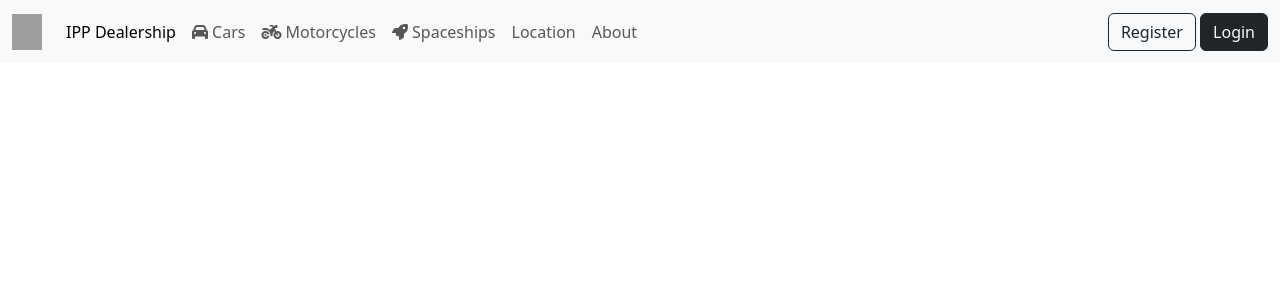
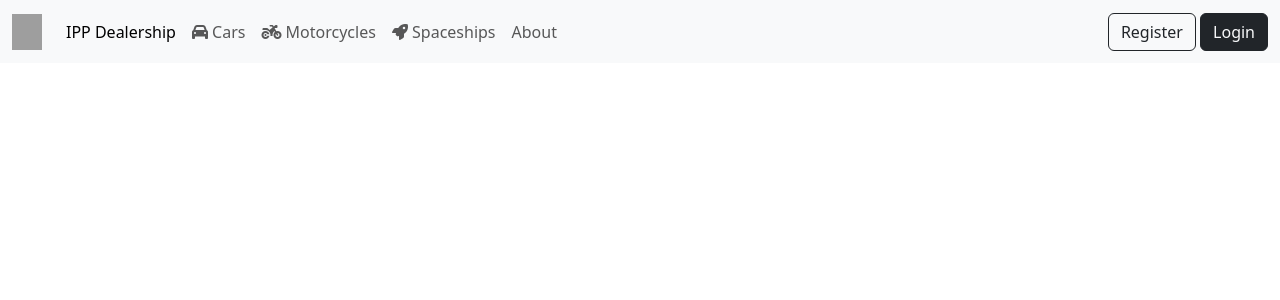
Before and after one commit to joaoalexarruda/ipp_dealership, a Django app: page /about/ in a window 1280 px wide. Shown: the top 300 px of the page. Run offline with Django 5.2, Linux system fonts and the light colour scheme; some libraries are stand-ins or nearby versions; grey boxes are pictures that could not be loaded.

Commit message:
remove location page

```diff
--- a/motorcycles/templates/motorcycles/motorcycle_detail.html
+++ b/motorcycles/templates/motorcycles/motorcycle_detail.html
@@ -19,7 +19,7 @@
                                  alt="Foto não disponível">
                         {% endif %}
                         <h5 class="card-title text-center">{{ object.manufacturer }} {{ object.model }}</h5>
-                        <div class="text-center">
+                        <div class="text-left">
                             <p class="card-text">
                                 <strong>Production year:</strong> {{ object.production_year }}
                             </p>
--- a/pages/templates/pages/location.html
+++ /dev/null
@@ -1,5 +0,0 @@
-{% extends "base.html" %}
-
-{% block title %}
-    IPP Dealership Location
-{% endblock title %}
--- a/pages/urls.py
+++ b/pages/urls.py
@@ -5,6 +5,5 @@ from . import views
 
 urlpatterns = [
     path('', views.index, name='index'),
-    path('location/', views.location, name='location'),
     path('about/', views.about, name='about'),
 ]
--- a/pages/views.py
+++ b/pages/views.py
@@ -7,9 +7,5 @@ def index(request):
     return render(request, 'pages/index.html')
 
 
-def location(request):
-    return render(request, 'pages/location.html')
-
-
 def about(request):
     return render(request, 'pages/about.html')
--- a/templates/base.html
+++ b/templates/base.html
@@ -53,9 +53,6 @@
                                 <a class="nav-link"
                                    target="_blank"
                                    href="https://youtu.be/dQw4w9WgXcQ?si=dUD2gq5lxFB-rw1z&t=43"><i class="fa-solid fa-rocket"></i> Spaceships</a>
-                            </li>
-                            <li class="nav-item">
-                                <a class="nav-link" href="{% url "location" %}">Location</a>
                             </li>
                             <li class="nav-item">
                                 <a class="nav-link" href="{% url "about" %}">About</a>
```
